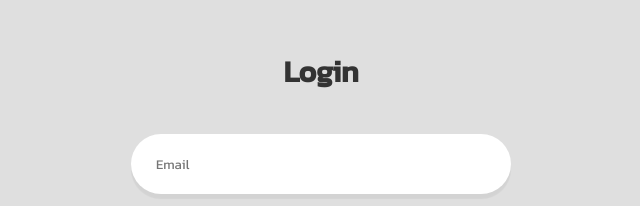
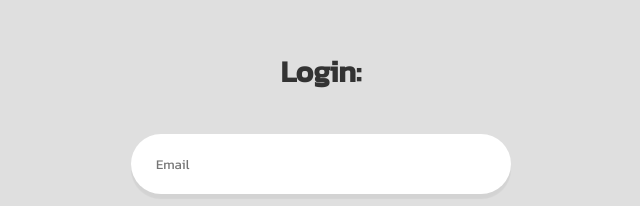
Before and after one commit to Brunohsantoslima/P-ginas-de-login, a plain HTML site: page index.html in a window 1280 px wide. Shown: the part 159-365 px from the top of the page, 319-959 px from the left. Drawn offline with Linux system fonts and the light colour scheme.

Commit message:
adicionando : login

```diff
--- a/index.html
+++ b/index.html
@@ -9,7 +9,7 @@
 <body>
     <div class="login-box">
         <div class="login-header">
-            <header>Login</header>
+            <header>Login:</header>
         </div>
         <div class="input-box">
             <input type="text" class="input-field" placeholder="Email" autocomplete="off" required>
```
